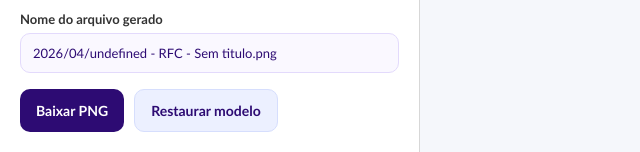
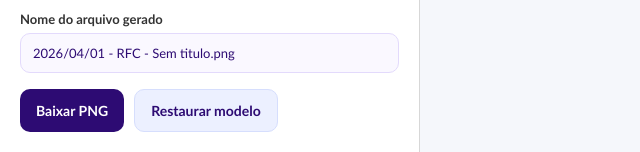
Before and after one commit to lucasvermondes/gerador_comunicado, a plain HTML site: page index.html in a window 1280 px wide. Shown: the part 1063-1215 px from the top of the page, 0-640 px from the left. Drawn offline with Linux system fonts and the light colour scheme.

Commit message:
Erro da data atual no nome do arquivo
corrigido uma função que coloca a data atual no nome do arquivo

```diff
--- a/index.html
+++ b/index.html
@@ -339,7 +339,7 @@
       const yyyy = now.getFullYear();
       const dd = String(now.getDate()).padStart(2, '0');
       const mm = String(now.getMonth() + 1).padStart(2, '0');
-      return { yyyy, mm,  };
+      return { yyyy, mm, dd };
     }
 
     function sanitizePart(value) {
```
